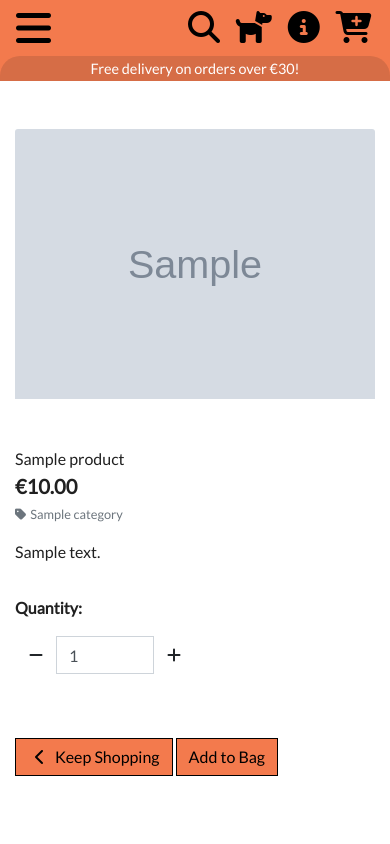
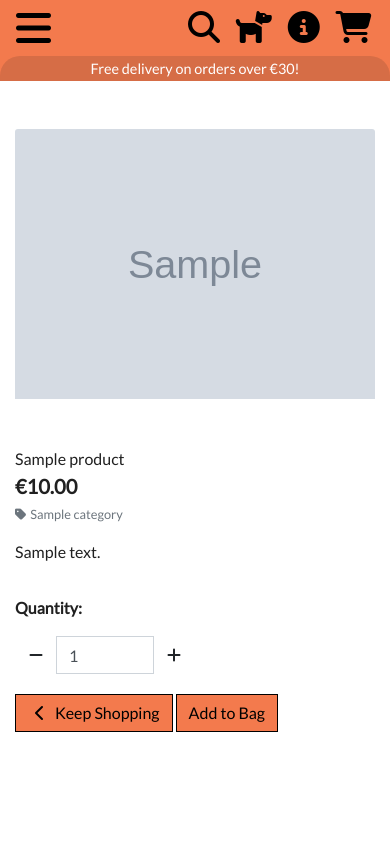
Before and after one commit to shanekeran/dawg, a Django app: page /products/1/ in a window 390 px wide. Run offline with Django 3.2, Linux system fonts and the light colour scheme; tables that the repository leaves empty hold one stand-in row (values such as "Sample post"); grey boxes marked "Sample" are stand-in pictures; some libraries are stand-ins or nearby versions; some web fonts are replaced.

Commit message:
Conduct and document responsive testing. Fix minor styling issues and change shopping cart icon on mobile navbar

```diff
--- a/products/templates/products/product_detail.html
+++ b/products/templates/products/product_detail.html
@@ -70,14 +70,14 @@
 
                             <div class="col-12">
                                 <!-- Return to products page / keep shopping button -->
-                                <a href="{% url 'products' %}" class="btn btn-orange border-black rounded-0 mt-5">
+                                <a href="{% url 'products' %}" class="btn btn-orange border-black rounded-0 mt-1">
                                     <span class="icon">
                                         <i class="fas fa-chevron-left"></i>
                                     </span>
                                     <span>Keep Shopping</span>
                                 </a>
                                 <!-- Add to bag button -->
-                                <input type="submit" class="btn btn-orange border-black rounded-0 mt-5" value="Add to Bag">
+                                <input type="submit" class="btn btn-orange border-black rounded-0 mt-1" value="Add to Bag">
                             </div>
                             <input type="hidden" name="redirect_url" value="{{ request.path }}">
                         </div>
--- a/static/css/base.css
+++ b/static/css/base.css
@@ -481,3 +481,9 @@ color: #fff!important;
     font-size: 18px;
   }
 }
+
+@media (max-width: 320px) {
+  .fa-2x{
+    font-size: 1.5em!important;
+  }
+}
--- a/templates/includes/mobile-top-header.html
+++ b/templates/includes/mobile-top-header.html
@@ -59,7 +59,7 @@
   <li class="list-inline-item">
       <a class="{% if grand_total %}text-black font-weight-bold{% else %}text-black{% endif %} nav-link d-block d-md-none" href="{% url 'view_bag' %}">
           <div class="text-center">
-            <i class="fas fa-cart-plus fa-2x"></i>
+            <i class="fas fa-shopping-cart fa-2x"></i>
           </div>
       </a>
     </li>
```
Also changed, not shown: TESTING.md (+5 -1 lines).
